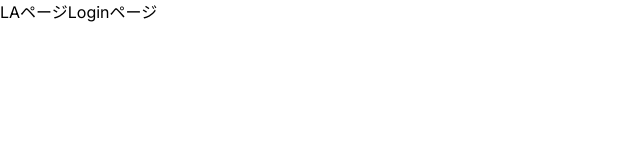
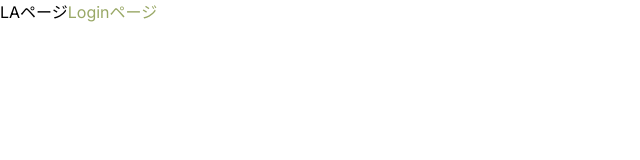
Before and after one commit to prapro-ou/castella-frontend, a Next.js app: page / in a window 1280 px wide. Shown: the top 160 px of the page, without its empty margins (0-640 px from the left). Built offline with nearby package versions, Linux system fonts and the light colour scheme.

Commit message:
[format] prettierを用いてコードを整形

```diff
--- a/app/login/page.js
+++ b/app/login/page.js
@@ -3,7 +3,7 @@ export default function Login() {
     <main>
       <p>
         Loginページ
-        <a href='/talks' className='text-blue-600'>
+        <a href='/talks' className='text-primary'>
           Login
         </a>
       </p>
--- a/app/page.js
+++ b/app/page.js
@@ -5,7 +5,7 @@ export default function Home() {
     <main>
       <p>
         LAページ
-        <a href='/login' className='text-blue-600'>
+        <a href='/login' className='text-primary'>
           Loginページ
         </a>
       </p>
--- a/app/talks/[talk_id]/threads/page.js
+++ b/app/talks/[talk_id]/threads/page.js
@@ -3,7 +3,7 @@ export default function Threads() {
     <main>
       <p>
         スレッド内容を選ぶページ
-        <a href='/talks/1/threads/1/messages' className='text-blue-600'>
+        <a href='/talks/1/threads/1/messages' className='text-primary'>
           Messageページ
         </a>
       </p>
--- a/app/talks/page.js
+++ b/app/talks/page.js
@@ -3,7 +3,7 @@ export default function Talks() {
     <main>
       <p>
         チャット相手を選ぶページ
-        <a href='/talks/1/threads' className='text-blue-600'>
+        <a href='/talks/1/threads' className='text-primary'>
           Threadsページ
         </a>
       </p>
```
